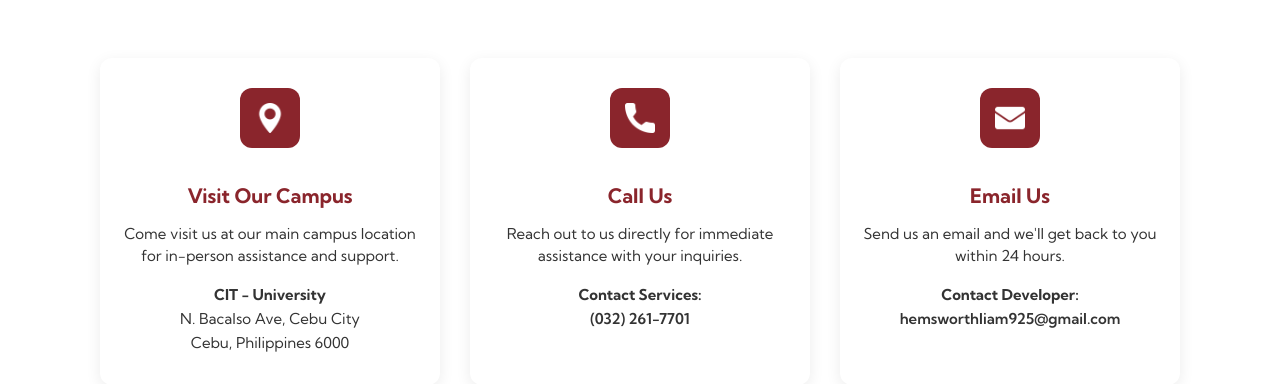
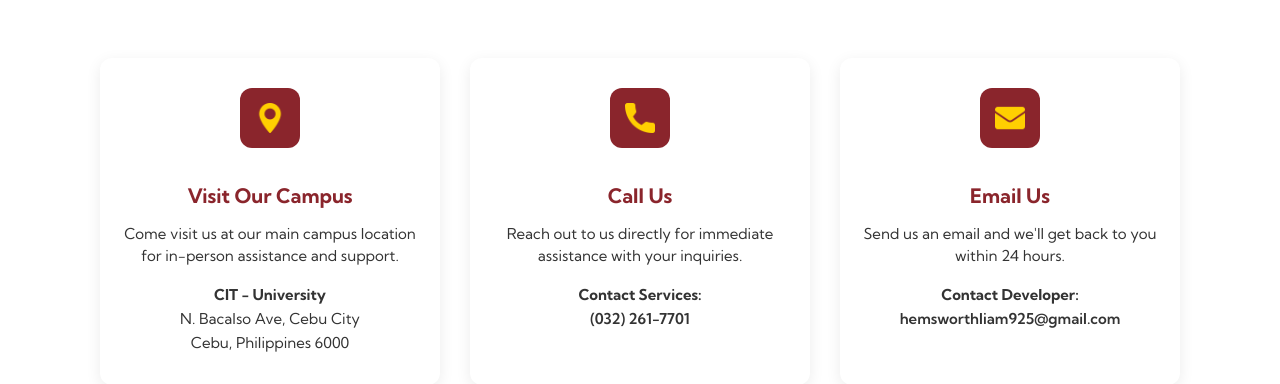
Before and after one commit to LikeYasay/CSIT327-G1-Arcasys, a Django app: page /contact/ in a window 1280 px wide. Shown: the part 325-709 px from the top of the page. Run offline with Django 5.2, Linux system fonts and the light colour scheme.

```diff
--- a/Arcasys/static/ArcasysApp/css/contact.css
+++ b/Arcasys/static/ArcasysApp/css/contact.css
@@ -48,7 +48,7 @@
     box-shadow: 0px 6px 20px rgba(0, 0, 0, 0.15);
 }
 
-.contact-icon {
+.contact-card .contact-icon {
   background: #8A252C;
   display: inline-flex;
   justify-content: center;
@@ -59,11 +59,16 @@
   margin-bottom: 15px;
 }
 
-.contact-icon img {
+
+.contact-card .contact-icon img {
   width: 30px;
   height: 30px;
-    filter: brightness(0) invert(1);
 }
+
+.contact-icon img {
+  filter: none !important;
+}
+
 
 .contact-card h3 {
     color: #8A252C;
@@ -195,6 +200,13 @@
     border: none;
 }
 
+.btn.primary:hover {
+    color: black;
+    background: #FFCF01;
+    opacity: 0.9;
+}
+
+
 .btn.secondary{
     background: #F4F6F8;
     color: black;
@@ -272,3 +284,8 @@
 .emergency-contact a:hover {
     text-decoration: underline;
 }
+
+input:focus {
+  border: 1px solid #000;
+  outline: none;
+}
```
Lines whose indentation alone changed are shown as unchanged.
